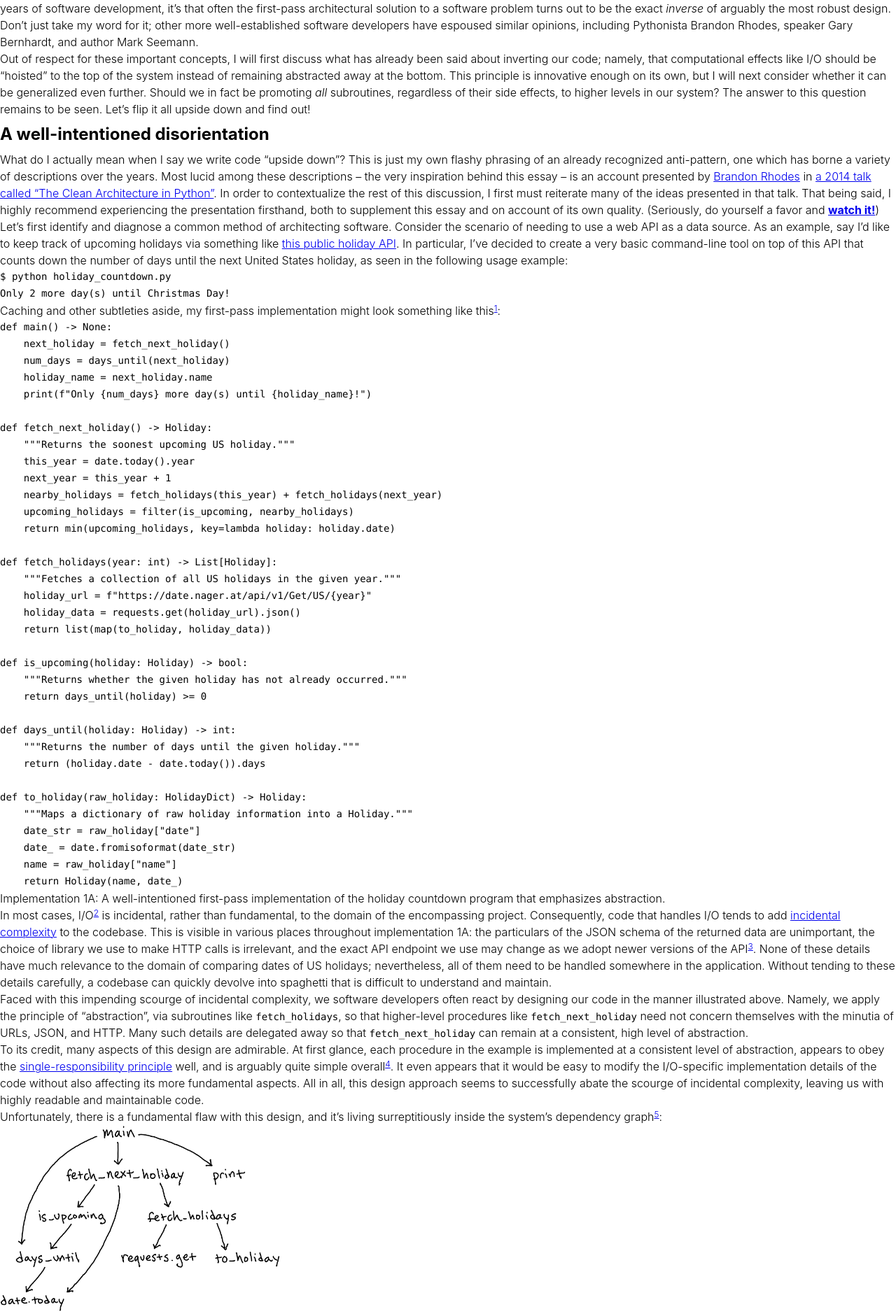
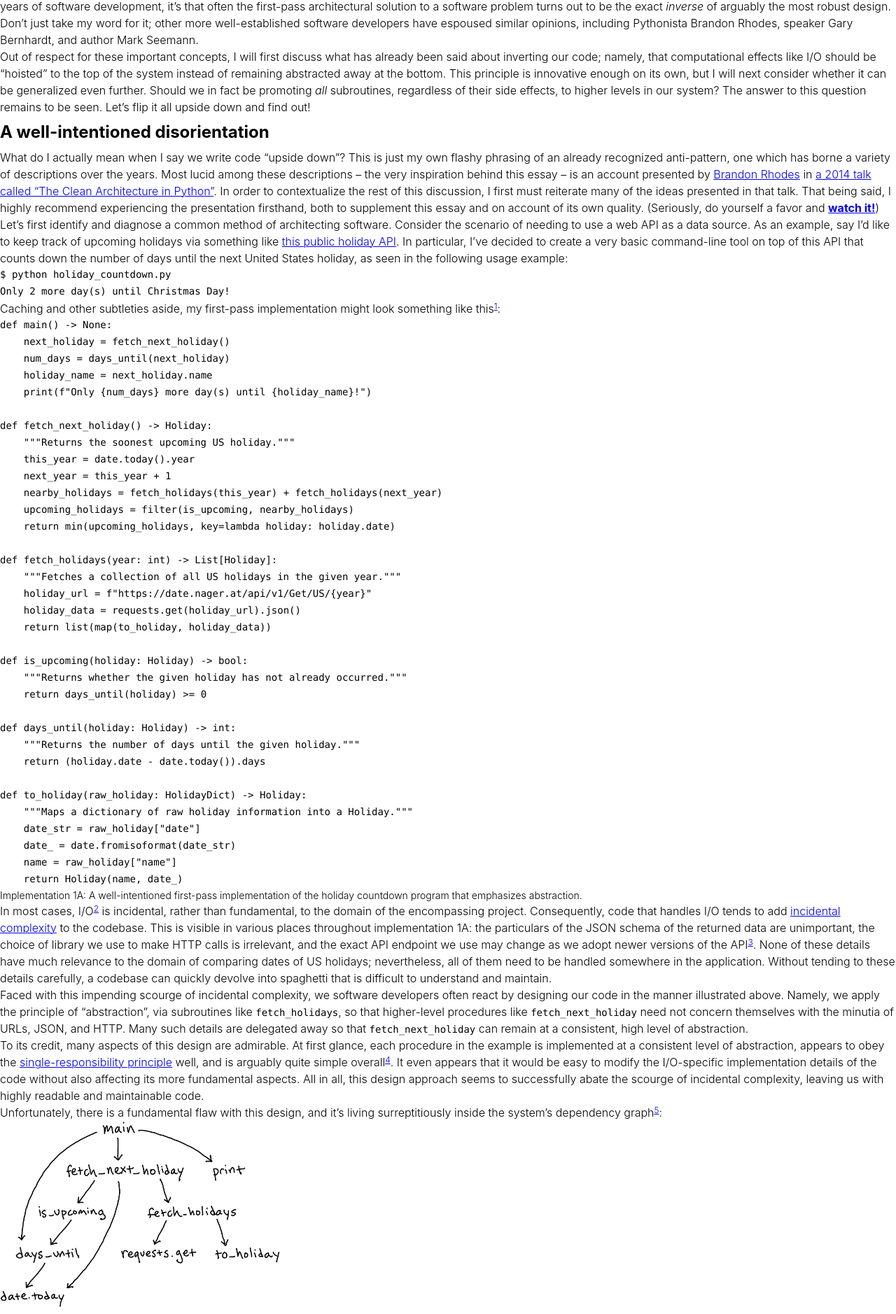
Before and after one commit to andrewtbiehl/andrewtbiehl.com, a Jekyll site: the page built from _posts/2022-04-11-upside-down-code.md, in a window 1280 px wide. Shown: the part 570-2448 px from the top of the page at 70% size. Built offline with Jekyll 4.4.1, drawn with Linux system fonts in a browser that asks for light colours.

Commit message:
Set smaller caption font size

```diff
--- a/_sass/_base.scss
+++ b/_sass/_base.scss
@@ -41,6 +41,9 @@ h3 {
 code {
   font-size: 0.875em;
 }
+figcaption {
+  font-size: 0.875em;
+}
 sup {
   font-size: 0.75em;
 }
```
